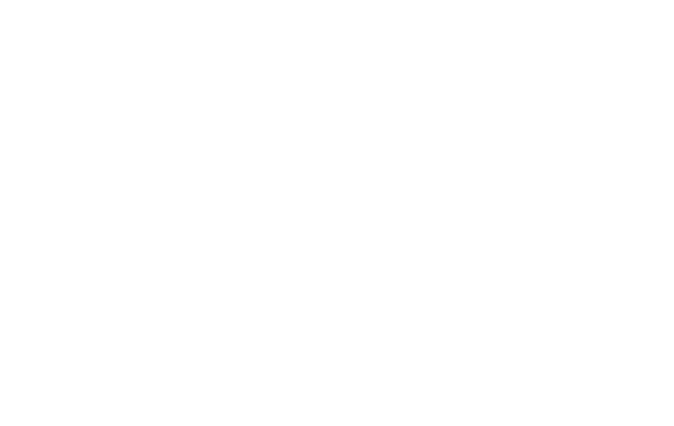
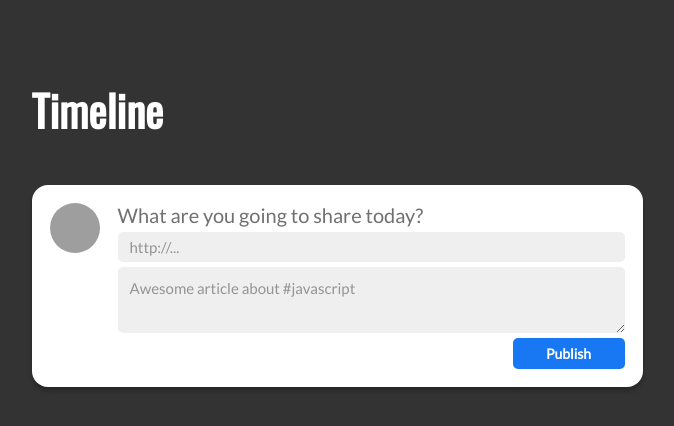
Before and after one commit to Alyson02/linkr-front, a React (Create React App) app: page /timeline in a window 1280 px wide. Shown: the top 426 px of the page, without its empty margins (140-814 px from the left). Built offline with nearby package versions, Linux system fonts and the light colour scheme; grey boxes are pictures that could not be loaded.

Commit message:
feat: add-post

```diff
--- a/package.json
+++ b/package.json
@@ -6,9 +6,15 @@
     "@testing-library/jest-dom": "^5.16.5",
     "@testing-library/react": "^13.4.0",
     "@testing-library/user-event": "^13.5.0",
+    "axios": "^1.2.2",
     "react": "^18.2.0",
     "react-dom": "^18.2.0",
+    "react-icons": "^4.7.1",
+    "react-loader-spinner": "^5.3.4",
+    "react-router-dom": "^6.6.1",
     "react-scripts": "5.0.1",
+    "styled-components": "^5.3.6",
+    "sweetalert": "^2.1.2",
     "web-vitals": "^2.1.4"
   },
   "scripts": {
--- a/public/index.html
+++ b/public/index.html
@@ -9,6 +9,12 @@
       content="Web site created using create-react-app"
     />
     <title>Linkr</title>
+    <link rel="preconnect" href="https://fonts.googleapis.com" />
+    <link rel="preconnect" href="https://fonts.gstatic.com" crossorigin />
+    <link
+      href="https://fonts.googleapis.com/css2?family=Oswald&family=Lato&display=swap"
+      rel="stylesheet"
+    />
   </head>
   <body>
     <noscript>You need to enable JavaScript to run this app.</noscript>
--- a/src/App.js
+++ b/src/App.js
@@ -1,6 +1,14 @@
+import { BrowserRouter, Route, Routes } from "react-router-dom";
+import GlobalStyle from "./components/GlobalStyle";
+import Home from "./pages/Home";
+
 export default function App() {
   return (
-    <>
-    </>
-  )
+    <BrowserRouter>
+      <GlobalStyle />
+      <Routes>
+        <Route element={<Home />} path="/timeline" />
+      </Routes>
+    </BrowserRouter>
+  );
 }
--- /dev/null
+++ b/src/components/GlobalStyle.js
@@ -0,0 +1,57 @@
+import { createGlobalStyle } from "styled-components";
+
+const GlobalStyle = createGlobalStyle`
+/* http://meyerweb.com/eric/tools/css/reset/
+   v2.0 | 20110126
+   License: none (public domain)
+*/
+html, body, div, span, applet, object, iframe,
+h1, h2, h3, h4, h5, h6, p, blockquote, pre,
+a, abbr, acronym, address, big, cite, code,
+del, dfn, em, img, ins, kbd, q, s, samp,
+small, strike, strong, sub, sup, tt, var,
+b, u, i, center,
+dl, dt, dd, ol, ul, li,
+fieldset, form, label, legend,
+table, caption, tbody, tfoot, thead, tr, th, td,
+article, aside, canvas, details, embed,
+figure, figcaption, footer, header, hgroup,
+menu, nav, output, ruby, section, summary,
+time, mark, audio, video {
+	margin: 0;
+	padding: 0;
+	border: 0;
+	font-size: 100%;
+	font: inherit;
+	vertical-align: baseline;
+}
+/* HTML5 display-role reset for older browsers */
+article, aside, details, figcaption, figure,
+footer, header, hgroup, menu, nav, section {
+	display: block;
+}
+body {
+	line-height: 1;
+    background-color: #333333;
+}
+ol, ul {
+	list-style: none;
+}
+blockquote, q {
+	quotes: none;
+}
+blockquote:before, blockquote:after,
+q:before, q:after {
+	content: '';
+	content: none;
+}
+table {
+	border-collapse: collapse;
+	border-spacing: 0;
+}
+*{
+	box-sizing: border-box;
+}
+`;
+
+export default GlobalStyle;
--- /dev/null
+++ b/src/components/pageTitle.js
@@ -0,0 +1,12 @@
+import styled from "styled-components";
+
+const PageTitle = styled.h1`
+  font-family: "Oswald";
+  font-style: normal;
+  font-weight: 700;
+  font-size: 43px;
+  line-height: 64px;
+  color: #ffffff;
+`;
+
+export default PageTitle;
--- /dev/null
+++ b/src/pages/Home.js
@@ -0,0 +1,194 @@
+import { cleanup } from "@testing-library/react";
+import { useEffect, useState } from "react";
+import styled from "styled-components";
+import swal from "sweetalert";
+import PageTitle from "../components/pageTitle";
+import { Api } from "../services/api";
+
+export default function Timeline() {
+  const [link, setLink] = useState("");
+  const [content, setContent] = useState("");
+  const [loading, setLoading] = useState(false);
+  const [cleanup, setCleanup] = useState(false);
+
+  useEffect(() => {
+    if (cleanup === true) {
+      setCleanup(false);
+    }
+  }, [cleanup]);
+
+  function onFinish(e) {
+    setLoading(true);
+    e.preventDefault();
+
+    const body = {
+      link,
+      content,
+    };
+
+    Api.post("/add-post", body)
+      .then(() => {
+        setLink("");
+        setContent("");
+        setLoading(false);
+        setCleanup(true);
+      })
+      .catch(() => {
+        swal("", "Ouve um erro ao publicar seu link", "error");
+        setLoading(false);
+      });
+  }
+
+  return (
+    <TimeLineWrapper>
+      <PageTitle>Timeline</PageTitle>
+      <PostsWrapper>
+        <PostWriter>
+          <UserImage src="https://pop.proddigital.com.br/wp-content/uploads/sites/8/2022/10/2f24e280b7c0c94000d91133fe1552cc1665499260-main.png" />
+          <PostForm onSubmit={onFinish}>
+            <PostWriterTitle>
+              What are you going to share today?
+            </PostWriterTitle>
+            <InputLink
+              placeholder="http://..."
+              value={link}
+              onChange={(e) => setLink(e.target.value)}
+              disabled={loading}
+            />
+            <InputContent
+              placeholder="Awesome article about #javascript"
+              value={content}
+              onChange={(e) => setContent(e.target.value)}
+              disabled={loading}
+            />
+            <Button disabled={loading}>
+              {loading ? "Publishing..." : "Publish"}
+            </Button>
+          </PostForm>
+        </PostWriter>
+      </PostsWrapper>
+    </TimeLineWrapper>
+  );
+}
+
+const TimeLineWrapper = styled.div`
+  width: 937px;
+  margin: 78px auto 0 auto;
+`;
+
+const PostsWrapper = styled.div`
+  margin-top: 43px;
+  width: 611px;
+`;
+
+const PostWriter = styled.div`
+  background-color: #fff;
+  padding: 18px;
+  display: flex;
+  justify-content: space-between;
+  width: 100%;
+  box-shadow: 0px 4px 4px rgba(0, 0, 0, 0.25);
+  border-radius: 16px;
+  gap: 18px;
+`;
+
+const UserImage = styled.img`
+  border-radius: 26.5px;
+  width: 50px;
+  height: 50px;
+  object-fit: cover;
+`;
+
+const PostForm = styled.form`
+  display: flex;
+  flex-direction: column;
+  justify-content: start;
+  align-items: flex-end;
+  width: 100%;
+  gap: 5px;
+`;
+
+const PostWriterTitle = styled.h1`
+  font-family: "Lato";
+  font-style: normal;
+  font-weight: 300;
+  font-size: 20px;
+  line-height: 24px;
+  color: #707070;
+  width: 100%;
+`;
+
+const InputLink = styled.input`
+  background: #efefef;
+  border-radius: 5px;
+  width: 100%;
+  border: none;
+  outline: none;
+  height: 30px;
+  border-radius: 5px;
+  padding: 12px;
+  font-family: "Lato";
+  font-style: normal;
+  font-weight: 300;
+  font-size: 15px;
+  line-height: 18px;
+  color: #949494;
+
+  &::placeholder {
+    font-family: "Lato";
+    font-style: normal;
+    font-weight: 300;
+    font-size: 15px;
+    line-height: 18px;
+    color: #949494;
+  }
+`;
+
+const InputContent = styled.textarea`
+  background: #efefef;
+  border-radius: 5px;
+  width: 100%;
+  border: none;
+  outline: none;
+  border-radius: 5px;
+  padding: 12px;
+  min-height: 66px;
+  resize: vertical;
+  font-family: "Lato";
+  font-style: normal;
+  font-weight: 300;
+  font-size: 15px;
+  line-height: 18px;
+  color: #949494;
+
+  &::placeholder {
+    font-family: "Lato";
+    font-style: normal;
+    font-weight: 300;
+    font-size: 15px;
+    line-height: 18px;
+    color: #949494;
+  }
+`;
+
+const Button = styled.button`
+  background: #1877f2;
+  border-radius: 5px;
+  width: 112px;
+  height: 31px;
+  outline: none;
+  border: none;
+  font-family: "Lato";
+  font-style: normal;
+  font-weight: 700;
+  font-size: 14px;
+  line-height: 17px;
+  color: #ffffff;
+
+  &:disabled {
+    background-color: #cccccc;
+    color: #666666;
+  }
+`;
+
+const Post = styled.div``;
--- /dev/null
+++ b/src/services/api.js
@@ -0,0 +1,5 @@
+import axios from "axios";
+
+export const Api = axios.create({
+  baseURL: "https://linkr-ipaw.onrender.com",
+});
```
Also changed, not shown: 1 other file (tests, documents, lock files or other folders).
